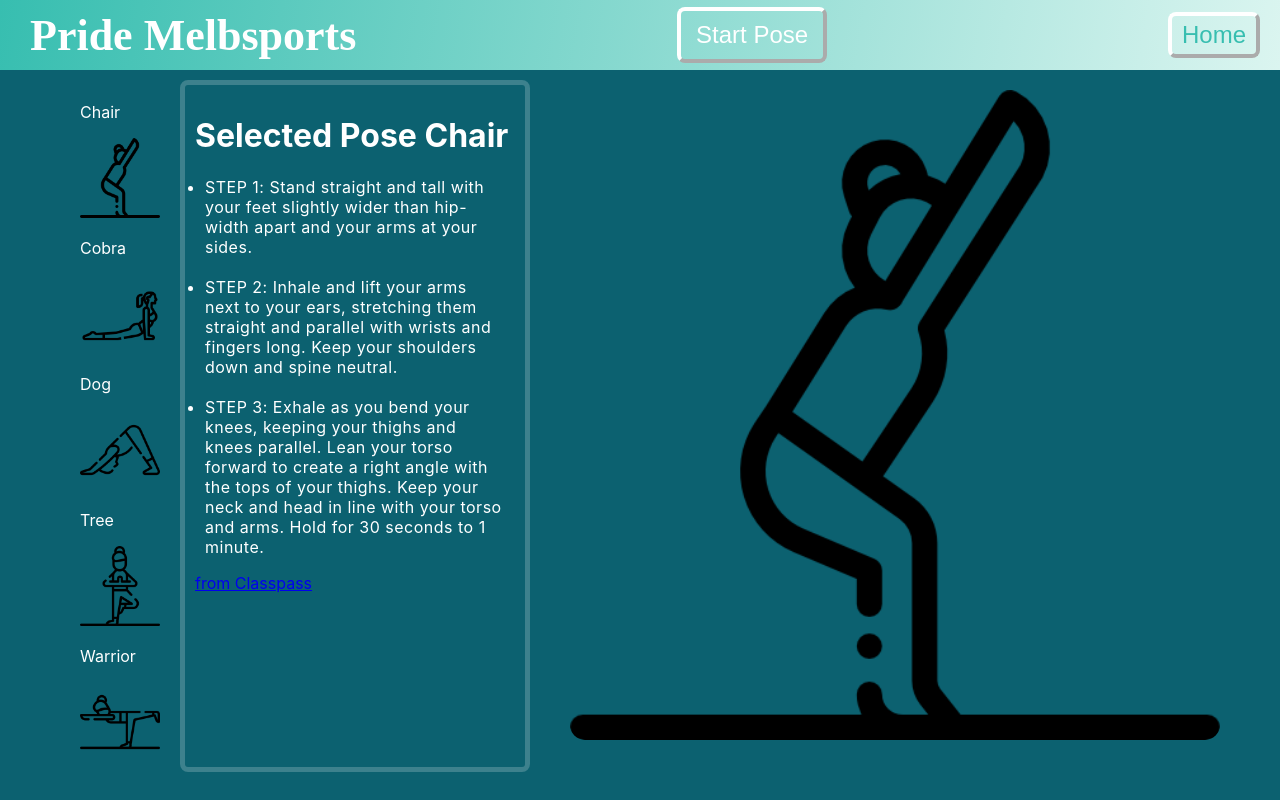
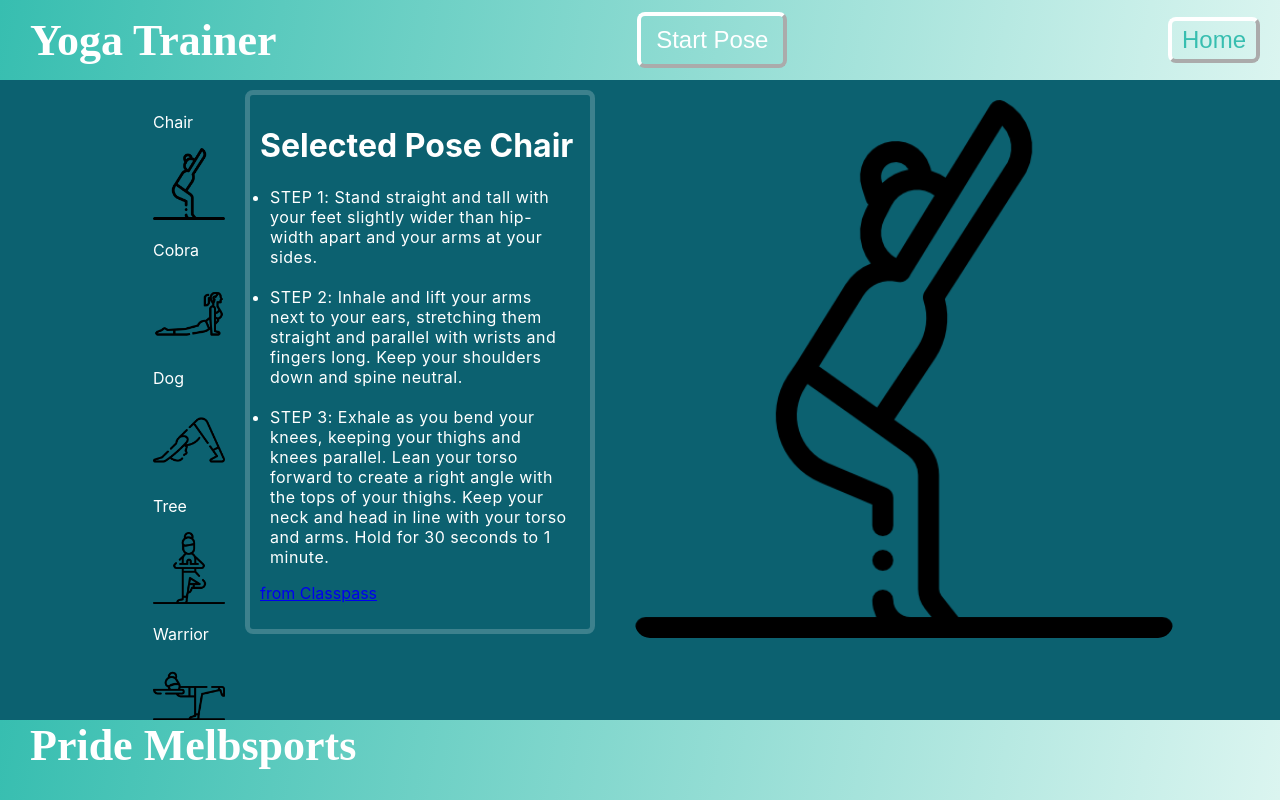
Before and after one commit to XUANCHENGPENG/epic6, a React (Create React App) app: page /start in a window 1280 px wide. Built offline with nearby package versions, Linux system fonts and the light colour scheme.

Commit message:
0507_final

```diff
--- a/src/components/DropDown/DropDown.css
+++ b/src/components/DropDown/DropDown.css
@@ -13,7 +13,7 @@
 
 .tab{
     padding: 10px;
-    margin: 10px 20px 10px 20px;
+    margin: 10px 20px 30px 20px;
     background-color: rgba(255, 255, 255, 0);
     color: white;
     font-size: 24px;
@@ -24,13 +24,14 @@
 }
 
 .dropdown-img {
-    width: 80px;
-    height: 80px;
+    width: 9vh;
+    height: 9vh;
 }
 
 .instructions-list {
     padding: 10px;
-    margin: 10px 20px 10px 20px;
+    margin: 10px 20px 20px 20px;
+    height: 80%;
     width: 25%;
     border-radius: 8px;
     border: 5px solid rgba(255, 255, 255, 0.2);
@@ -46,7 +47,7 @@
 
 .pose-demo-img {
     margin: 20px 20px 20px 20px;
-    height: 650px;
+    height: 80%;
     aspect-ratio: 1;
     border-radius: 15px;
 }
--- a/src/pages/Home/Home.css
+++ b/src/pages/Home/Home.css
@@ -2,11 +2,20 @@
 .home-header {
     background: linear-gradient(100deg,#37BEB0, #DBF5F0);
     width: 100vw;
-    height: 70px;
+    height: 10vh;
     display: flex;
     align-items: center;
     justify-content: space-between;
 }
+
+.home-bottom {
+    background: linear-gradient(100deg,#37BEB0, #DBF5F0);
+    width: 100vw;
+    height: 10vh;
+    position: absolute;
+    bottom: 0;
+}
+
 .home-container {
     height: 100vh;
     background: #0C6170
--- a/src/pages/Yoga/Yoga.js
+++ b/src/pages/Yoga/Yoga.js
@@ -233,7 +233,7 @@ function Yoga(){
     return(
         <div className="home-container">
             <div className='home-header'>
-                <h1 className='home-heading'>Pride Melbsports</h1>
+                <h1 className='home-heading'>Yoga Trainer</h1>
                 <button onClick={startYoga} className="btn start-btn">Start Pose</button>
                 <Link to='/'>
                     <button
@@ -247,6 +247,9 @@ function Yoga(){
                 poseList={poseList}
                 currentPose={currentPose}
                 setCurrentPose={setCurrentPose}/>
+            <div className='home-bottom'>
+                <h1 className='home-heading'>Pride Melbsports</h1>
+            </div>
         </div>
     )
 }
```
